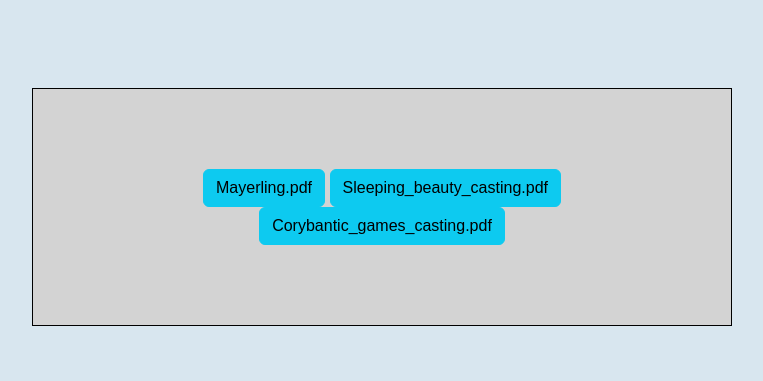
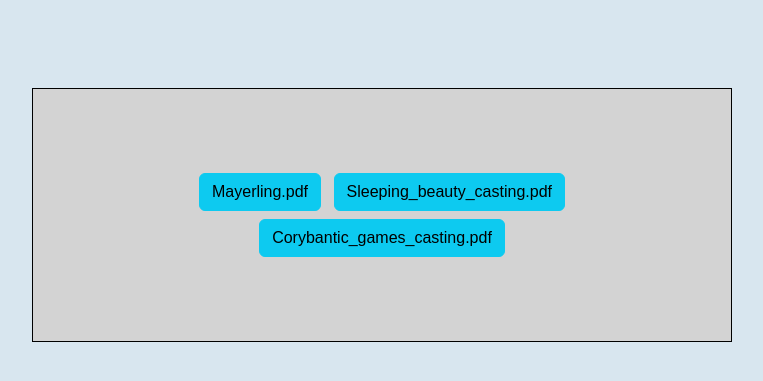
Before and after one commit to luza78/cs50x_project_2023, a Flask app: page /casting in a window 1280 px wide. Shown: the part 221-602 px from the top of the page, without its empty margins (258-1021 px from the left). Run offline with Flask 3, Linux system fonts and the light colour scheme; a user stored in the database is signed in; data comes from the database, SQL or seed files in the repository; both versions use the stored data as it was after the commit.

Commit message:
Ready to submit

```diff
--- a/templates/casting.html
+++ b/templates/casting.html
@@ -10,7 +10,7 @@ Intranet Casting
 <div class="container-fluid downloads text-center">
     <div>
         {% for cast in casting %}
-        <a class="btn btn-info" href="/casting/{{ cast.id }}">{{ cast.name }}</a>
+        <a class="btn btn-info m-1" href="/casting/{{ cast.id }}">{{ cast.name }}</a>
         {% endfor %}
     </div>
 </div>
```
Also changed, not shown: intranet.db, readme.md.
